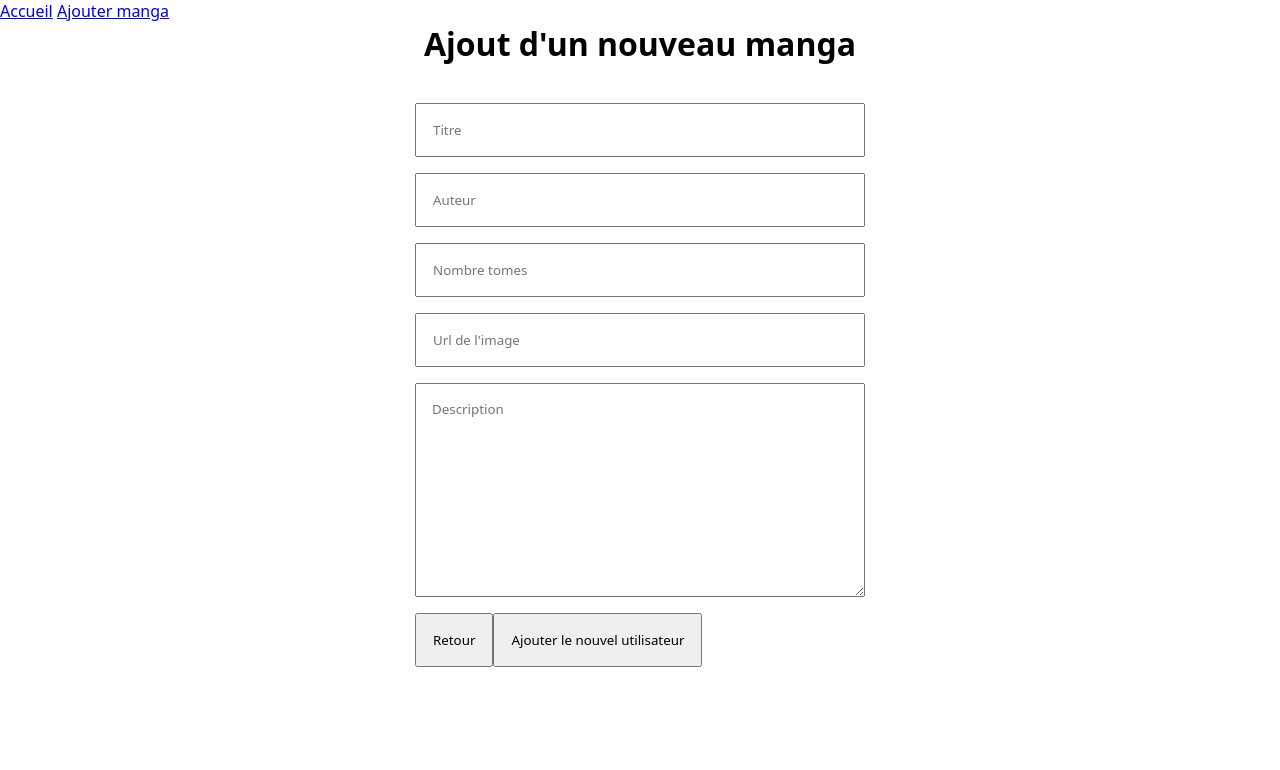
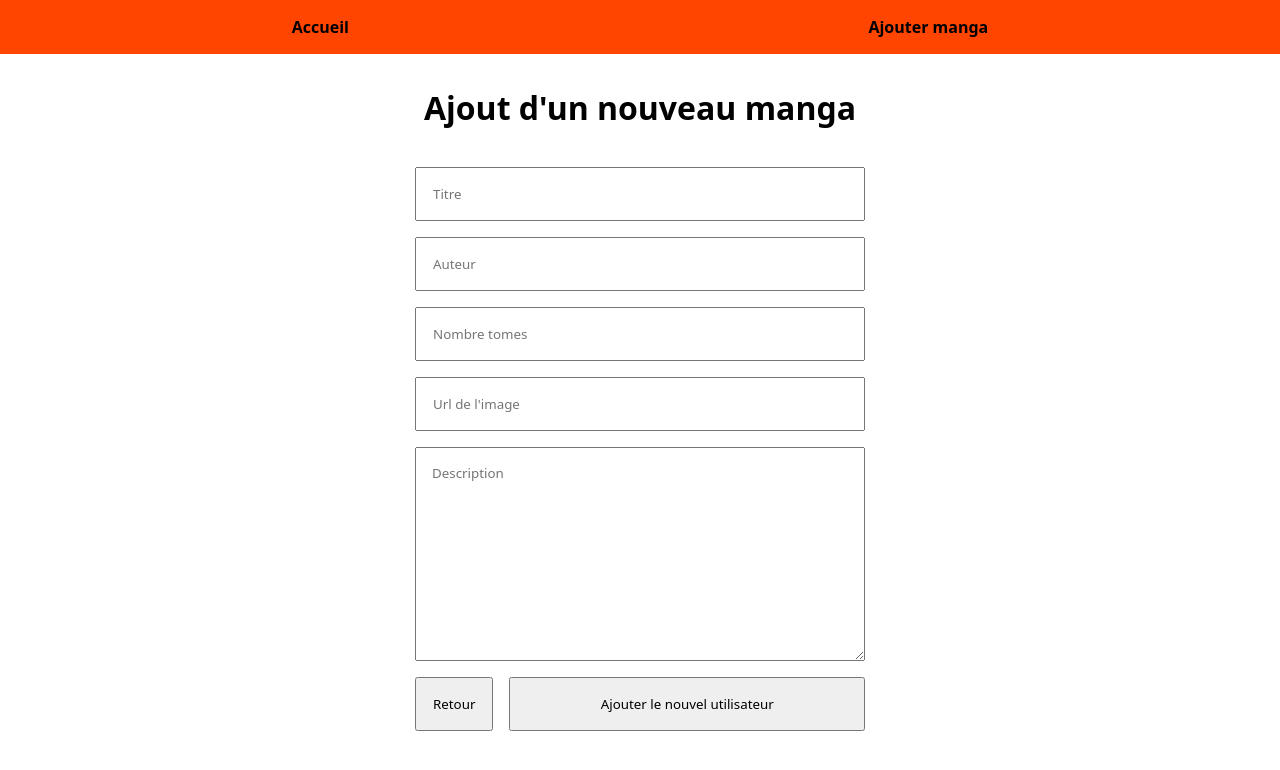
Before and after one commit to Ma2t-971/manga, a PHP site: page /formAddManga.php in a window 1280 px wide. Shown: the top 770 px of the page. Run offline with PHP 8.4, Linux system fonts and the light colour scheme.

Commit message:
Update style

```diff
--- a/assets/css/index.scss
+++ b/assets/css/index.scss
@@ -1,12 +1,11 @@
-
-*{
+* {
     margin: 0;
     padding: 0;
     font-family: system-ui, -apple-system, BlinkMacSystemFont, 'Segoe UI', Roboto, Oxygen, Ubuntu, Cantarell, 'Open Sans', 'Helvetica Neue', sans-serif;
     box-sizing: border-box;
 }
 
-.deleteBtn{
+.deleteBtn {
     border: red solid 3px;
     border-radius: 8px;
 }
@@ -15,6 +14,26 @@ h1 {
     text-align: center;
 }
 
+nav {
+    display: flex;
+    justify-content: space-around;
+    padding: 0 2rem;
+    background-color: orangered;
+    margin-bottom: 2rem;
+
+    a {
+        text-decoration: none;
+        padding: 1rem;
+        font-weight: 600;
+        color: #000;
+        transition: all 0.3s;
+
+        &:hover {
+            text-decoration: underline;
+            font-weight: 700;
+        }
+    }
+}
 
 .container {
     min-height: 80dvh;
@@ -35,3 +54,12 @@ input,
 textarea {
     padding: 1rem;
 }
+
+.buttons {
+    display: flex;
+    gap: 1rem;
+}
+
+.btn {
+    flex: 1;
+}
--- a/assets/css/style.css
+++ b/assets/css/style.css
@@ -12,6 +12,25 @@
 
 h1 {
   text-align: center;
+}
+
+nav {
+  display: flex;
+  justify-content: space-around;
+  padding: 0 2rem;
+  background-color: orangered;
+  margin-bottom: 2rem;
+}
+nav a {
+  text-decoration: none;
+  padding: 1rem;
+  font-weight: 600;
+  color: #000;
+  transition: all 0.3s;
+}
+nav a:hover {
+  text-decoration: underline;
+  font-weight: 700;
 }
 
 .container {
@@ -34,4 +53,13 @@ textarea {
   padding: 1rem;
 }
 
+.buttons {
+  display: flex;
+  gap: 1rem;
+}
+
+.btn {
+  flex: 1;
+}
+
 /*# sourceMappingURL=style.css.map */
```
Also changed, not shown: 1 other file.
